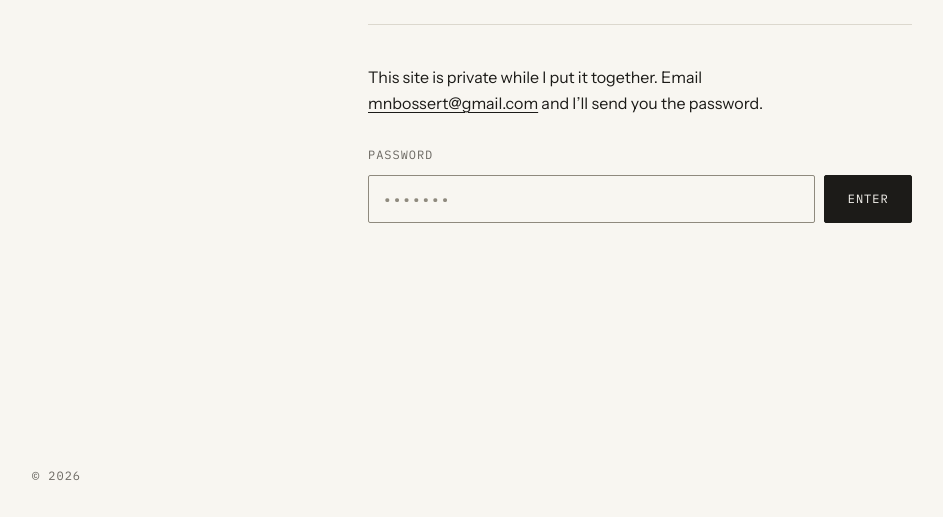
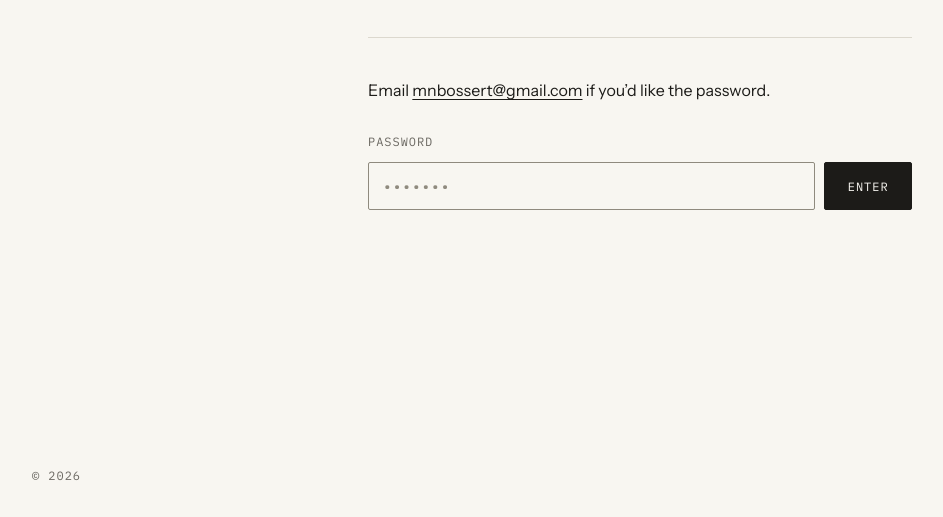
Before and after one commit to melboo/melaniebossert.com, a plain HTML site: page index.html in a window 1280 px wide. Shown: the part 283-800 px from the top of the page, without its empty margins (0-943 px from the left). Drawn offline with Linux system fonts and the light colour scheme.

Commit message:
Make the gate an invitation, not a status report
"This site is private while I put it together" explained the site's
state to people who have no reason to care, and led with an apology.
The sentence is now just the offer: email me if you want the password.

Co-Authored-By: Claude Opus 5 <noreply@anthropic.com>

```diff
--- a/index.html
+++ b/index.html
@@ -186,9 +186,8 @@ footer{
 
     <section id="gate">
       <p class="note">
-        This site is private while I put it together.
         Email <a href="mailto:mnbossert@gmail.com?subject=Password%20please">mnbossert@gmail.com</a>
-        and I&rsquo;ll send you the password.
+        if you&rsquo;d like the password.
       </p>
 
       <form id="form" novalidate>
```
